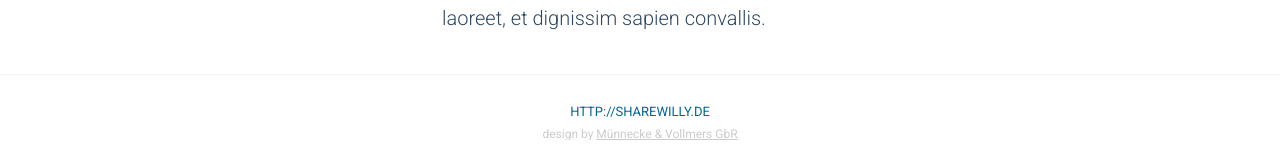
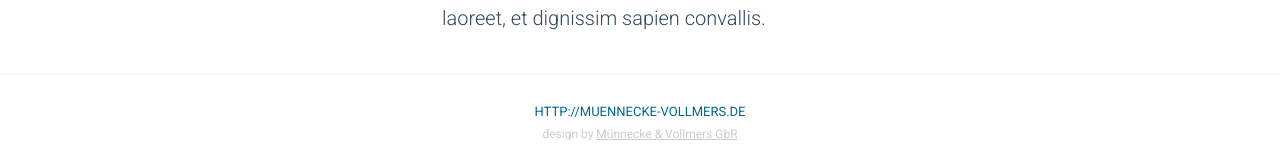
Before and after one commit to sharewilly/sharewilly, a Jekyll site: the page built from index.html, in a window 1280 px wide and 900 px high, scrolled down 2875 px. Shown: the part 730-897 px from the top of the window. Built offline with Jekyll 4.4.1, drawn with Linux system fonts in a browser that asks for light colours; part of the change alters nothing that is shown.

Commit message:
Update _config.yml

```diff
--- a/_config.yml
+++ b/_config.yml
@@ -14,8 +14,8 @@ url: "http://sharewilly.github.io/sharewilly"
 
 # Theme Settings
 hero_image: "images/default.jpg"
-homepage: "http://sharewilly.de"
-download_link: "#"
+homepage: "http://muennecke-vollmers.de"
+download_link: "https://github.com/sharewilly/sharewilly-wp"
 
 
 # Build settings
```
